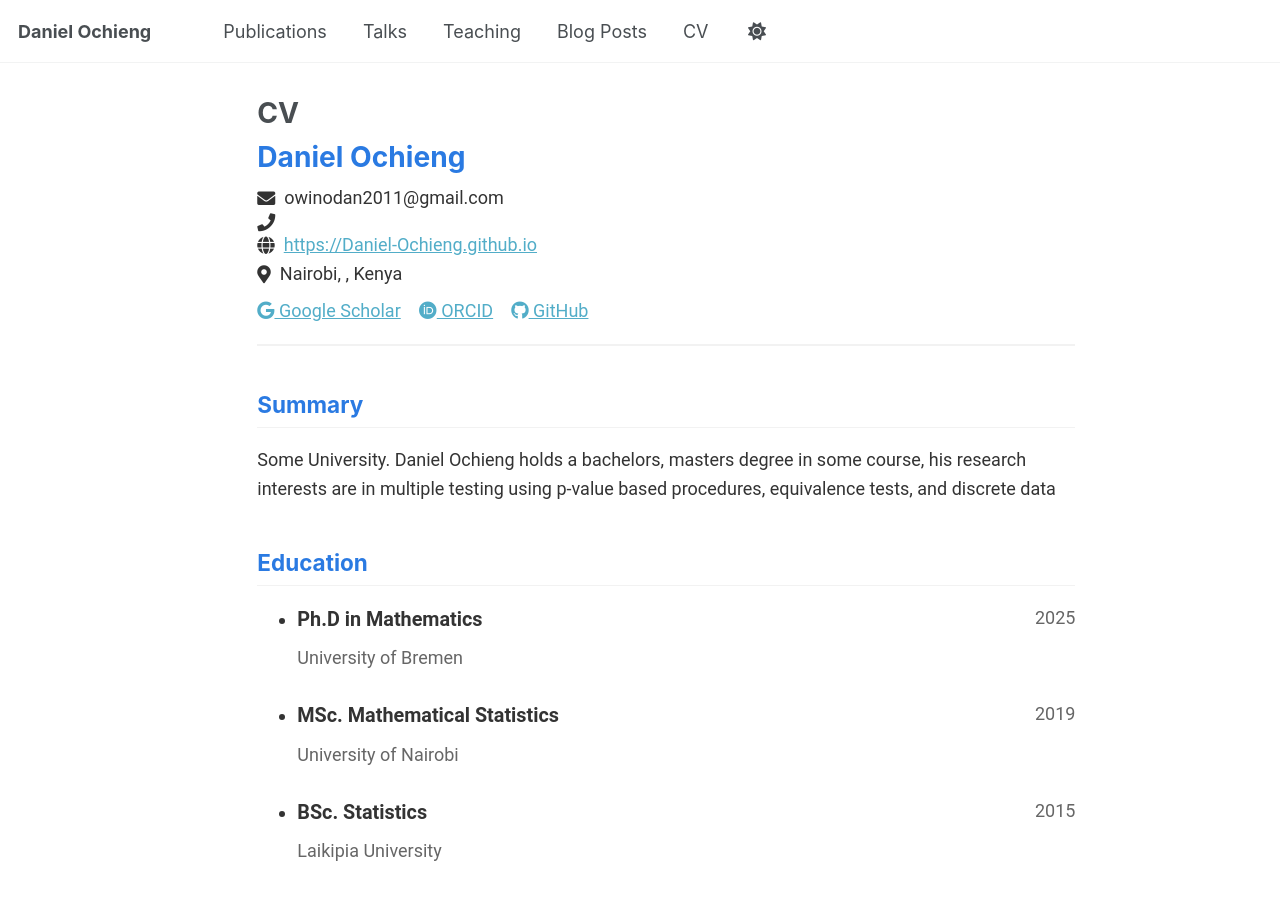
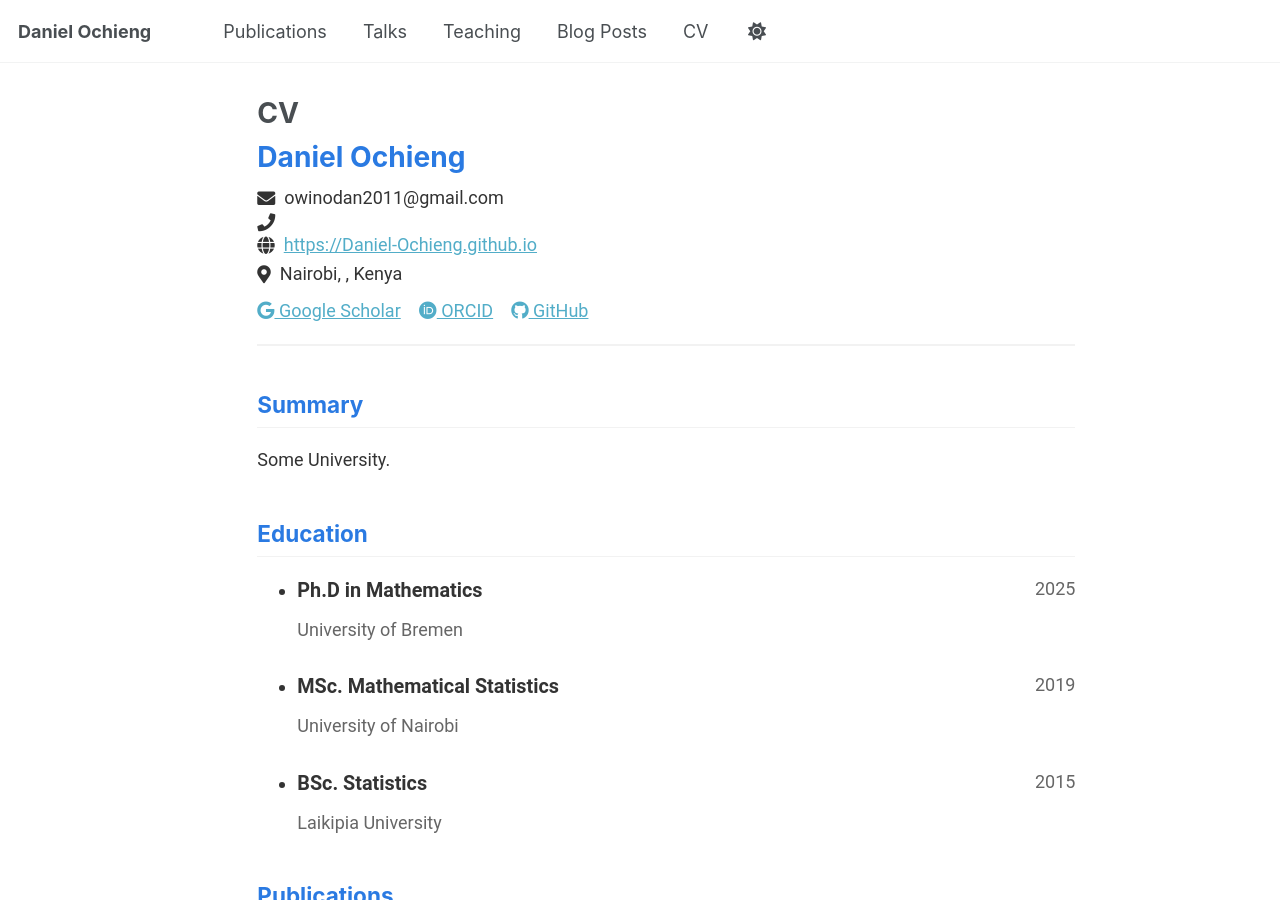
Before and after one commit to Daniel-Ochieng/Daniel-Ochieng.github.io, a Jekyll site: the page built from _pages/cv-json.md, in a window 1280 px wide and 900 px high. Built offline with Jekyll 4.4.1, drawn with Linux system fonts in a browser that asks for light colours.

Commit message:
Update cv.json

```diff
--- a/_data/cv.json
+++ b/_data/cv.json
@@ -4,7 +4,7 @@
     "email": "owinodan2011@gmail.com",
     "phone": "",
     "website": "https://Daniel-Ochieng.github.io",
-    "summary": "Some University. Daniel Ochieng holds a bachelors, masters degree in some course, his research interests are in multiple testing using p-value based procedures, equivalence tests, and discrete data",
+    "summary": "Some University.",
     "location": {
       "address": "",
       "postalCode": "1088-00200",
```
